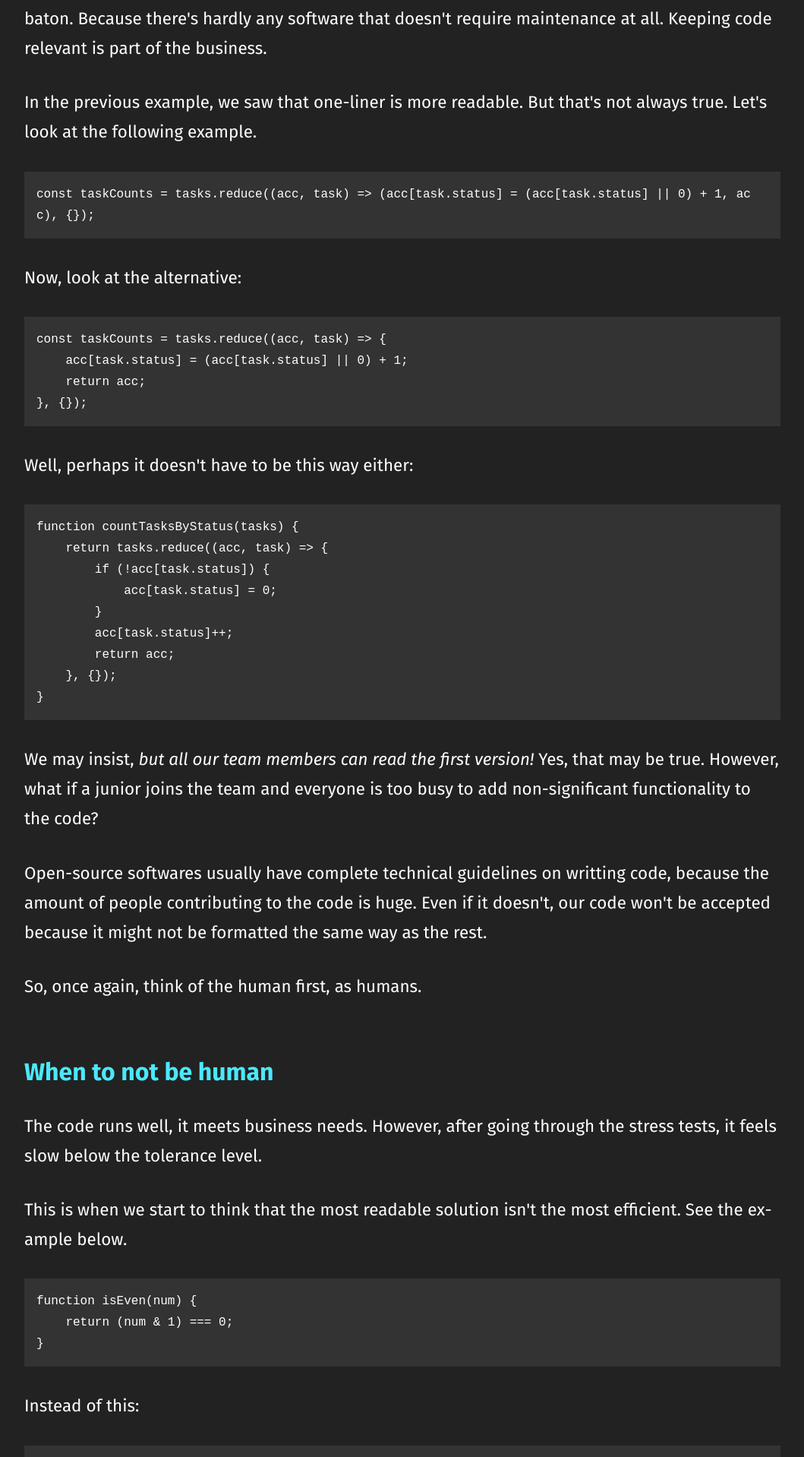
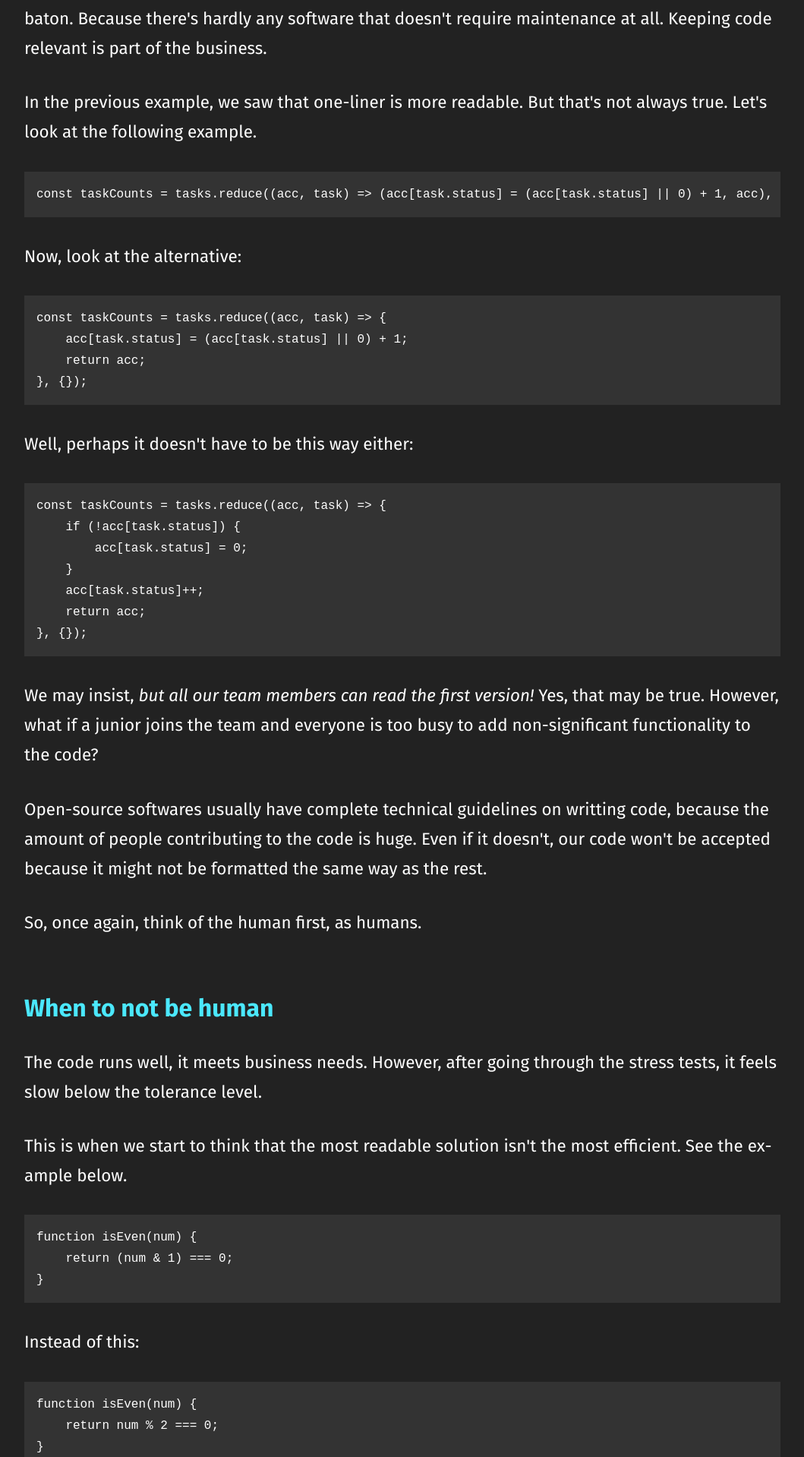
Before and after one commit to naruaika/naruaika.github.io, a Jekyll site: the page built from _posts/2025-02-19-coding-while-still-being-human.html, in a window 1280 px wide. Shown: the part 3879-5797 px from the top of the page at 76% size, without its empty margins (110-1169 px from the left). Built offline with Jekyll 4.4.1, drawn with Linux system fonts in a browser that asks for light colours.

Commit message:
Another commit

```diff
--- a/_layouts/post.html
+++ b/_layouts/post.html
@@ -199,10 +199,10 @@ layout: default
                 overflow-x: auto;
                 scroll-behavior: smooth;
 
-                &.wrapped {
+                /* &.wrapped {
                     white-space: pre-wrap;
                     word-break: break-all;
-                }
+                } */
             }
 
             figure {
--- a/_posts/2025-02-19-coding-while-still-being-human.html
+++ b/_posts/2025-02-19-coding-while-still-being-human.html
@@ -133,15 +133,13 @@ const taskCounts = tasks.reduce((acc, task) => {
 </p>
 
 <pre>
-function countTasksByStatus(tasks) {
-    return tasks.reduce((acc, task) => {
+const taskCounts = tasks.reduce((acc, task) => {
     if (!acc[task.status]) {
         acc[task.status] = 0;
     }
     acc[task.status]++;
     return acc;
 }, {});
-}
 </pre>
 
 <p>
```
Lines whose indentation alone changed are shown as unchanged.
